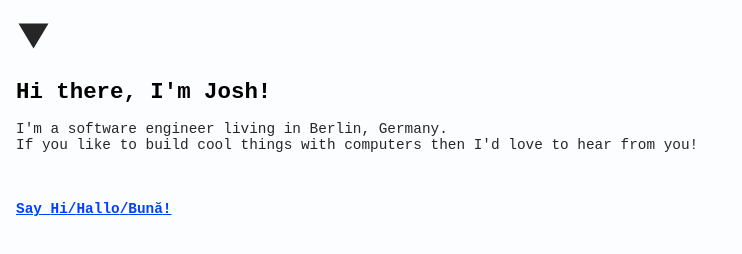
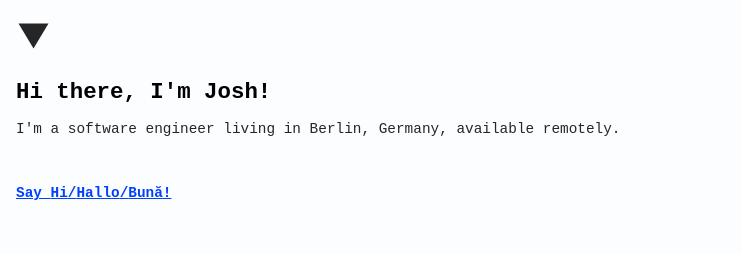
Before and after one commit to jkxyz/jkxyz.github.io, a plain HTML site: page index.html in a window 1280 px wide. Shown: the whole page, without its empty margins (0-742 px from the left). Drawn offline with Linux system fonts and the light colour scheme.

Commit message:
Update index.html

```diff
--- a/index.html
+++ b/index.html
@@ -82,9 +82,7 @@ body {
   </h1>
 
   <p class="content-lead">
-    I'm a software engineer living in Berlin, Germany.
-    <br>
-    If you like to build cool things with computers then I'd love to hear from you!
+    I'm a software engineer living in Berlin, Germany, available remotely.
   </p>
 
   <p class="content-contact">
```
